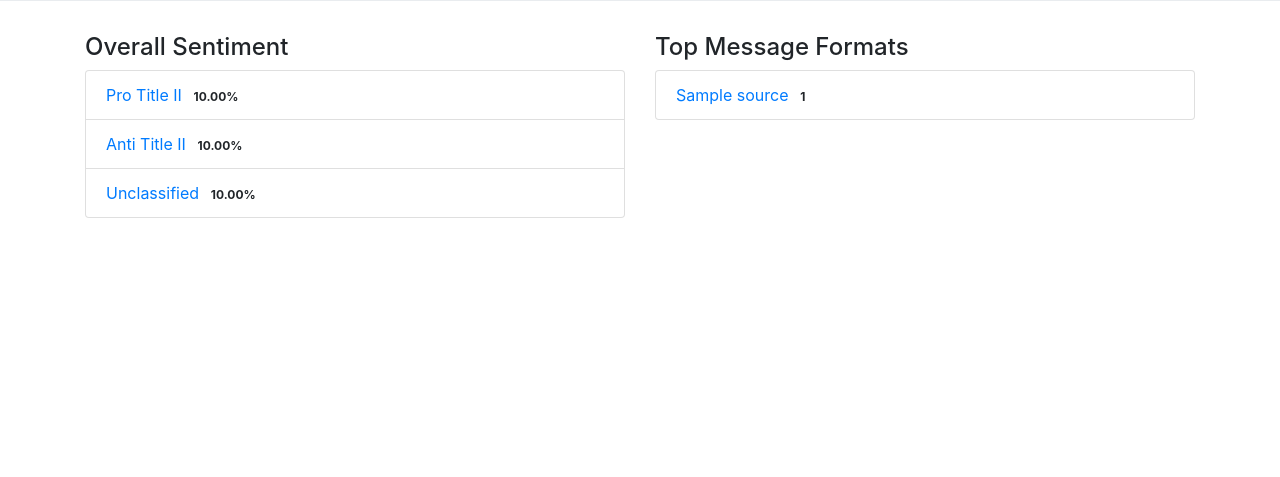
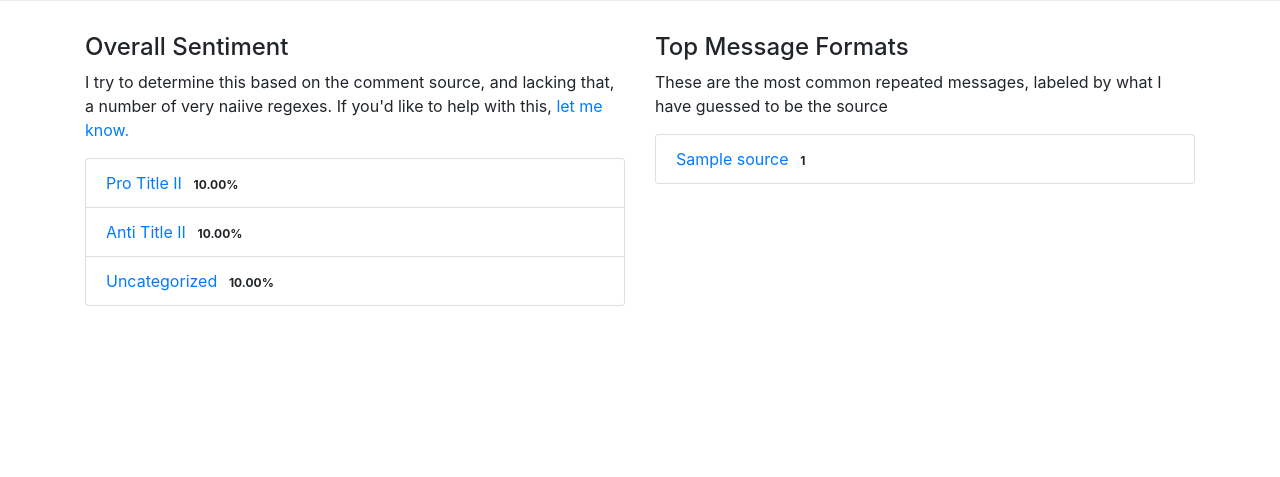
Before and after one commit to csinchok/fcc-comment-site, a Django app: template comments_site/templates/index.html in a window 1280 px wide. Shown: the part 323-800 px from the top of the page. Run offline with Django 3.2, Linux system fonts and the light colour scheme; the template is opened without the code that fills it: most values are stand-ins (such as "Sample title", 1, 10 or a date in 2020); some libraries are stand-ins or nearby versions.

Commit message:
Typos in README, added some text to the site itself

```diff
--- a/comments_site/templates/base.html
+++ b/comments_site/templates/base.html
@@ -11,6 +11,7 @@
     <link rel="stylesheet" href="{% static 'bootstrap/dist/css/bootstrap.min.css' %}">
   </head>
   <body>
+      <a href="https://github.com/csinchok/fcc-comment-site"><img style="z-index: 1; position: absolute; top: 0; right: 0; border: 0;" src="https://camo.githubusercontent.com/e7bbb0521b397edbd5fe43e7f760759336b5e05f/68747470733a2f2f73332e616d617a6f6e6177732e636f6d2f6769746875622f726962626f6e732f666f726b6d655f72696768745f677265656e5f3030373230302e706e67" alt="Fork me on GitHub" data-canonical-src="https://s3.amazonaws.com/github/ribbons/forkme_right_green_007200.png"></a>
       <header class="navbar navbar-light bg-faded">
           <nav class="container">
               <a class="navbar-brand" href="/">FCC Comment Analysis</a>
--- a/comments_site/templates/index.html
+++ b/comments_site/templates/index.html
@@ -12,6 +12,8 @@
     <div class="row">
         <div class='col-md-6'>
             <h4>Overall Sentiment</h4>
+            <p>I try to determine this based on the comment source, and lacking that, a number
+                of very naiive regexes. If you'd like to help with this, <a href="https://github.com/csinchok/fcc-comment-analysis/issues/2">let me know.</a></p>
             <ul class="list-group">
                 <li class="list-group-item justify-content-between">
                     <a href="/browse?titleii=pro">Pro Title II</a>
@@ -22,7 +24,7 @@
                     <span class="badge badge-default badge-pill">{{ title_ii.anti|floatformat:2 }}%</span>
                 </li>
                 <li class="list-group-item justify-content-between">
-                     <a href="/browse?titleii=unknown">Unclassified</a>
+                     <a href="/browse?titleii=unknown">Uncategorized</a>
                     <span class="badge badge-default badge-pill">{{ title_ii.unknown|floatformat:2 }}%</span>
                 </li>
             </ul>
@@ -30,6 +32,7 @@
 
         <div class="col-md-6">
             <h4>Top Message Formats</h4>
+            <p>These are the most common repeated messages, labeled by what I have guessed to be the source</p>
             <ul class="list-group">
                 {% for source in sources %}
                 <li class="list-group-item justify-content-between">
```
Also changed, not shown: README.md.
